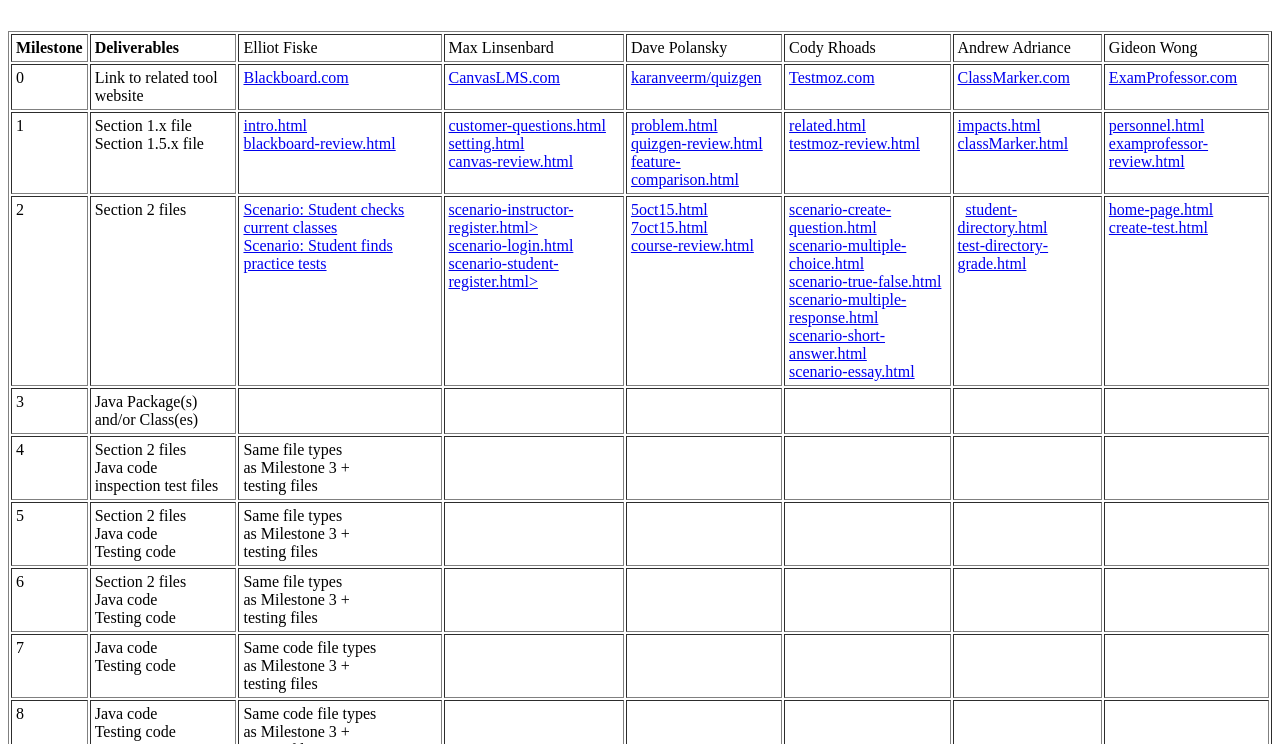
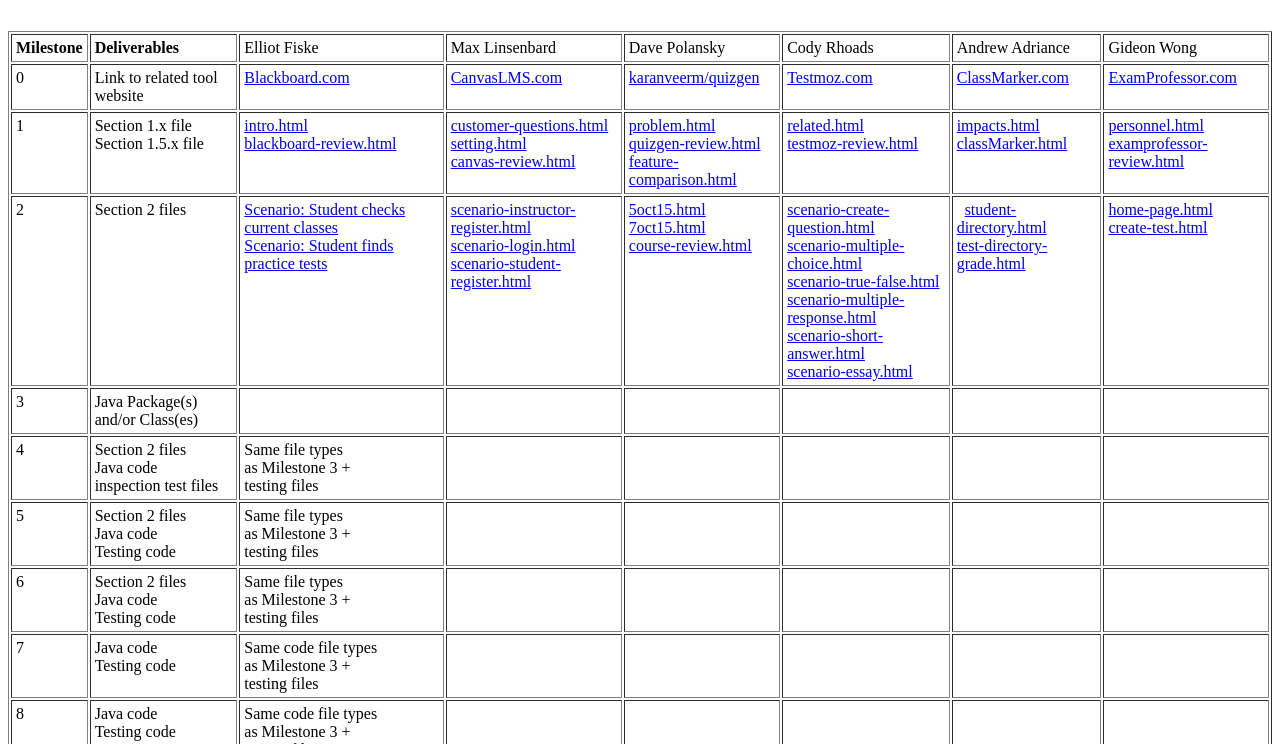
Before and after one commit to elliotfiske/cs307, a plain HTML site: page administration/work-breakdown.html in a window 1280 px wide. Shown: the part 56-800 px from the top of the page. Drawn offline with Linux system fonts and the light colour scheme.

Commit message:
Fixed small error in work breakdown
git-svn-id: svn+ssh://unix3.csc.calpoly.edu/home/crhoads/projects/SVN/testtool/trunk@103 963ccdc2-257a-457c-a1c1-497300e6edd4

```diff
--- a/administration/work-breakdown.html
+++ b/administration/work-breakdown.html
@@ -103,11 +103,11 @@ Section 2 files
 
     <!--Max -->
     <td valign=top>
-    <a href="../requirements/scenario-instructor-register.html">scenario-instructor-register.html></a>
+    <a href="../requirements/scenario-instructor-register.html">scenario-instructor-register.html</a>
     <br>
     <a href="../requirements/scenario-login.html">scenario-login.html</a>
     <br>
-    <a href="../requirements/scenario-student-register.html">scenario-student-register.html></a>
+    <a href="../requirements/scenario-student-register.html">scenario-student-register.html</a>
 
     <!--Dave -->
     <td valign=top><a href="../administration/minutes/5oct15.html">5oct15.html</a>
```
